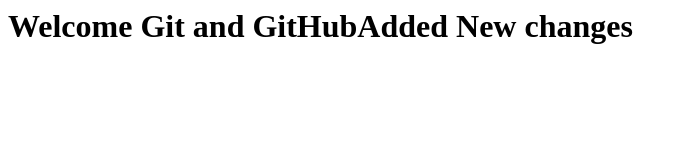
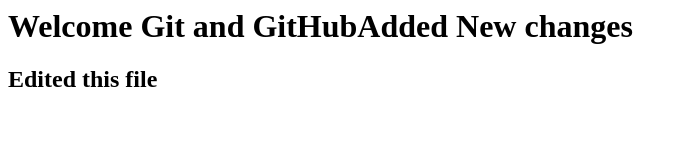
Before and after one commit to Faithinfotech-Training/demopropeljuly2023, a plain HTML site: page index.html in a window 1280 px wide. Shown: the whole page, without its empty margins (0-687 px from the left). Drawn offline with Linux system fonts and the light colour scheme.

Commit message:
modified this file

```diff
--- a/index.html
+++ b/index.html
@@ -1 +1,2 @@
 <h1>Welcome Git and GitHubAdded New changes</h1>
+<h2>Edited this file </h2>
```
